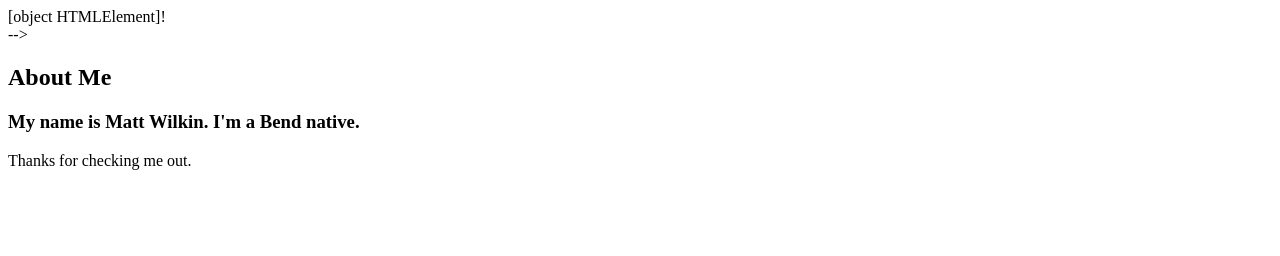
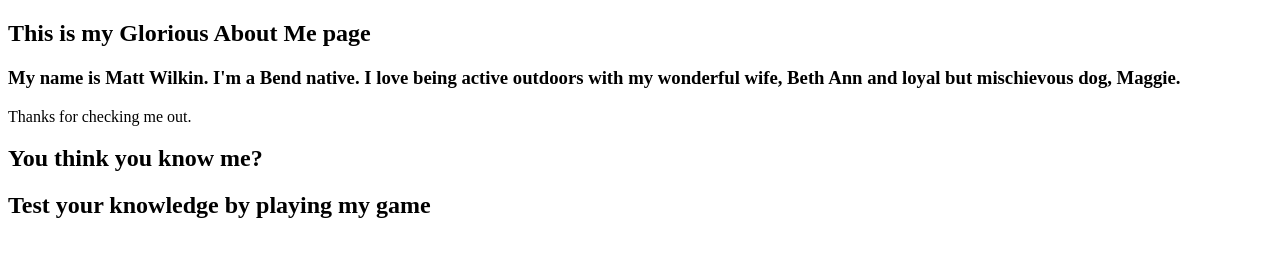
Before and after one commit to mwilkin/about-me, a plain HTML site: page index.html in a window 1280 px wide. Drawn offline with Linux system fonts and the light colour scheme.

Commit message:
update index.html content and clean up code.

```diff
--- a/index.html
+++ b/index.html
@@ -5,13 +5,17 @@
     <link rel="stylesheet" href="./css/style.css"/>
     </head>
     <body>
-        <section id="greeting" class="message">Hello
+        <!-- <section id="greeting" class="message">Hello
             <span>id="name">Friend</span>!
         </section> -->
         <section>
-          <h2>About Me</h2>
-          <h3>My name is Matt Wilkin. I'm a Bend native.</h3>
+          <h2>This is my Glorious About Me page</h2>
+          <h3>My name is Matt Wilkin. I'm a Bend native. I love being active outdoors with my wonderful wife, Beth Ann and loyal but mischievous dog, Maggie.</h3>
           <p>Thanks for checking me out.</p>
+        </section>
+        <section>
+          <h2>You think you know me?</h2>
+          <h2>Test your knowledge by playing my game</h2>
         </section>
         <script src ="./js/app.js"></script>
 
```
